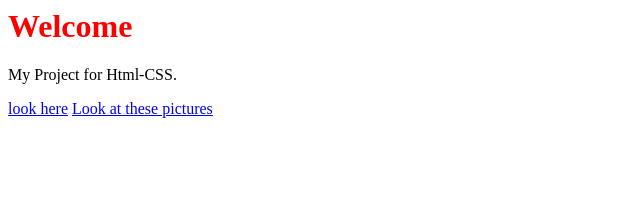
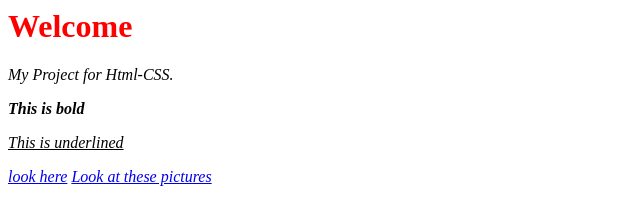
Before and after one commit to Gamblemaniac12/Html-CSS-, a plain HTML site: page index.html in a window 1280 px wide. Shown: the whole page, without its empty margins (0-640 px from the left). Drawn offline with Linux system fonts and the light colour scheme.

Commit message:
updated project

```diff
--- a/index.html
+++ b/index.html
@@ -7,7 +7,9 @@
 </head>
 <body>
     <h1>Welcome</h1>
-    <p>My Project for Html-CSS.</p>
+    <p><i>My Project for Html-CSS.<i></p>
+    <p><b>This is bold</b></p>
+    <p><u>This is underlined</u></p>
    <nav>
     <a href="about.html">look here</a>
     <a href="picture.html">Look at these pictures</a>
```
Also changed, not shown: picture.html (+1 -1 lines), images/ville-kaisla-HNCSCpWrVJA-unsplash.jpg (added).
